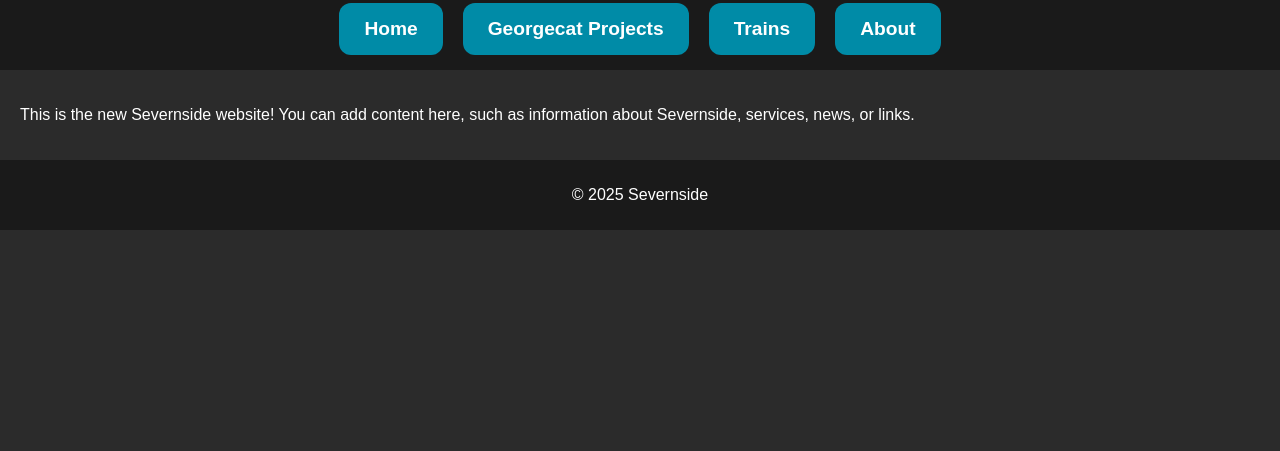
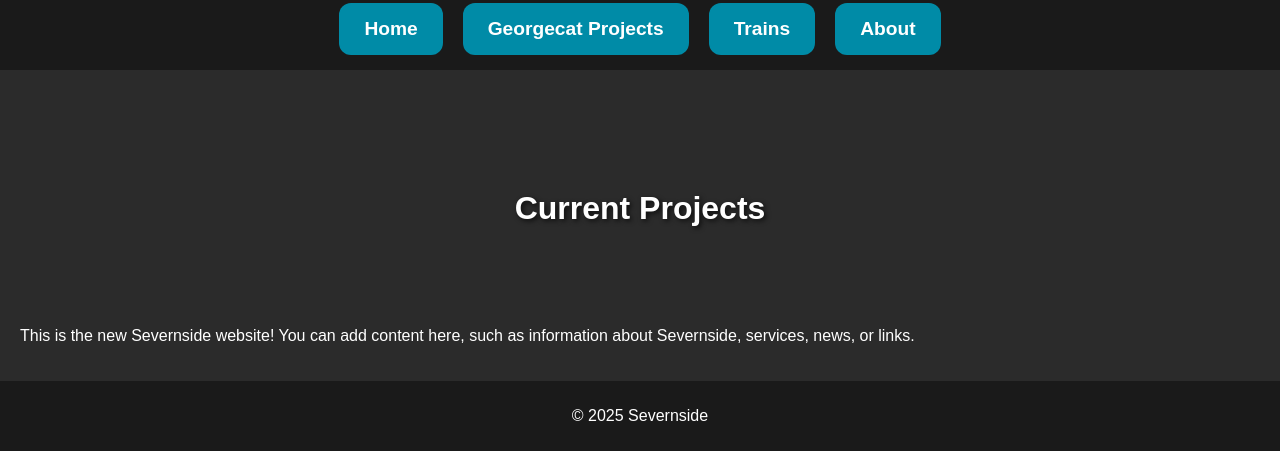
Before and after one commit to DatTrainMan19/Severnside, a plain HTML site: page index.html in a window 1280 px wide. Shown: the part 412-863 px from the top of the page. Before the commit the page ends 800 px from the top, so only its background shows below. Drawn offline with Linux system fonts and the light colour scheme.

Commit message:
Update index.html

```diff
--- a/index.html
+++ b/index.html
@@ -19,9 +19,12 @@
     <a href="#">About</a>
   </nav>
 
-  <main>
-    <p>This is the new Severnside website! You can add content here, such as information about Severnside, services, news, or links.</p>
-  </main>
+<main>
+  <a href="gcp.html" class="big-button">Current Projects</a>
+
+  <p>This is the new Severnside website! You can add content here, such as information about Severnside, services, news, or links.</p>
+</main>
+
 
   <footer>
     <p>&copy; 2025 Severnside</p>
```
